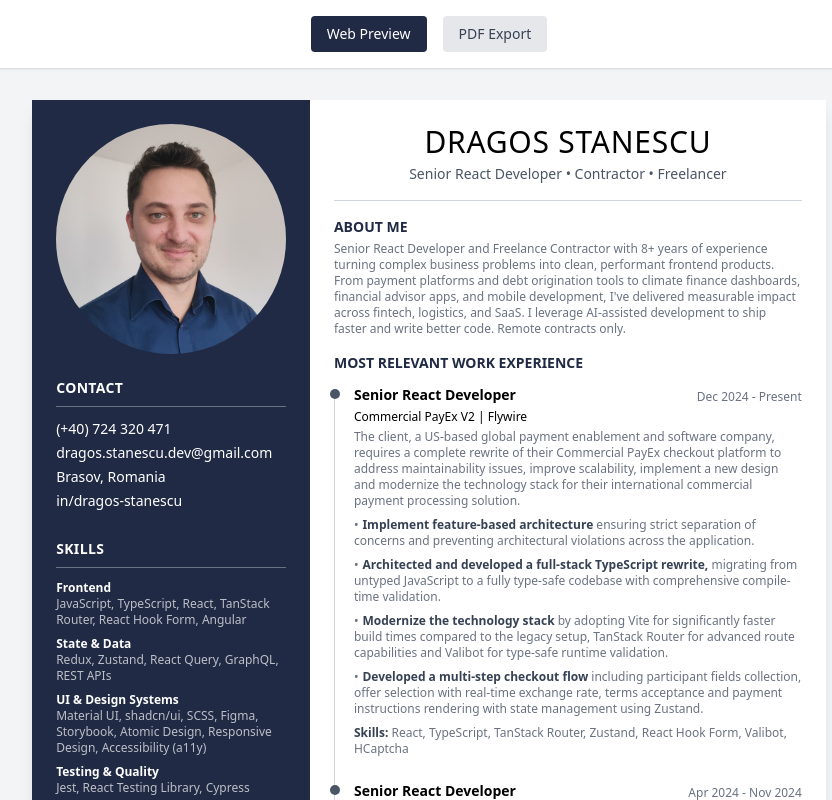
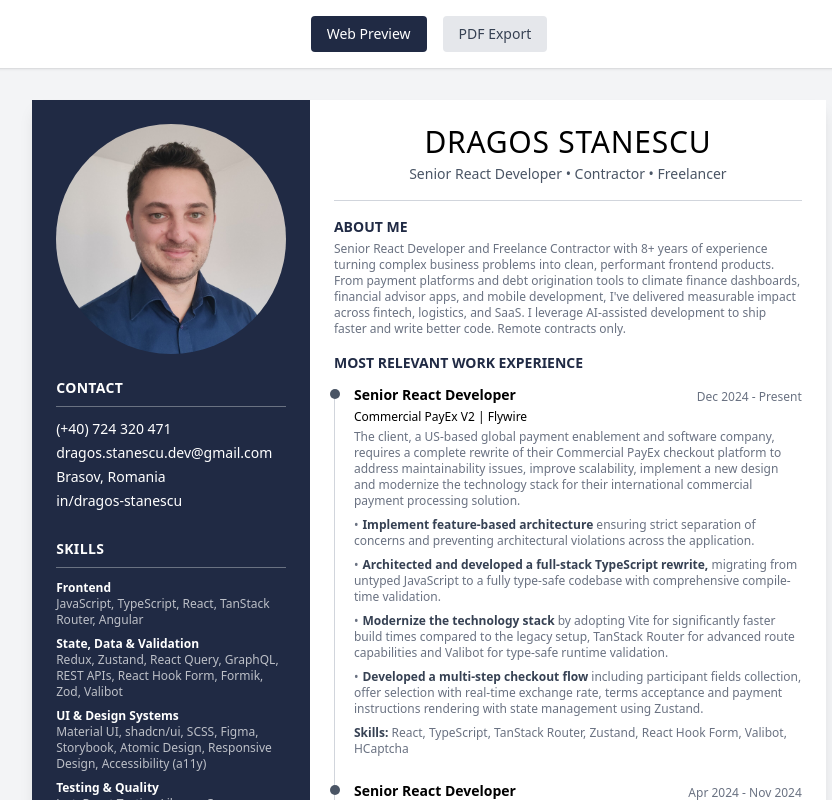
Before and after one commit to dragos-stanescu/carta-vitae, a React (Vite) app: page / in a window 1280 px wide. Shown: the top 800 px of the page, without its empty margins (211-1043 px from the left). Built offline with nearby package versions, Linux system fonts and the light colour scheme.

Commit message:
Refine skills: reorganise categories and add Zod, Valibot, Formik, Storybook

```diff
--- a/src/data/cv-data.ts
+++ b/src/data/cv-data.ts
@@ -22,13 +22,12 @@ export const cvData: CvData = {
         "TypeScript",
         "React",
         "TanStack Router",
-        "React Hook Form",
         "Angular",
       ],
     },
     {
-      category: "State & Data",
-      skills: ["Redux", "Zustand", "React Query", "GraphQL", "REST APIs"],
+      category: "State, Data & Validation",
+      skills: ["Redux", "Zustand", "React Query", "GraphQL", "REST APIs", "React Hook Form", "Formik", "Zod", "Valibot"],
     },
     {
       category: "UI & Design Systems",
```
